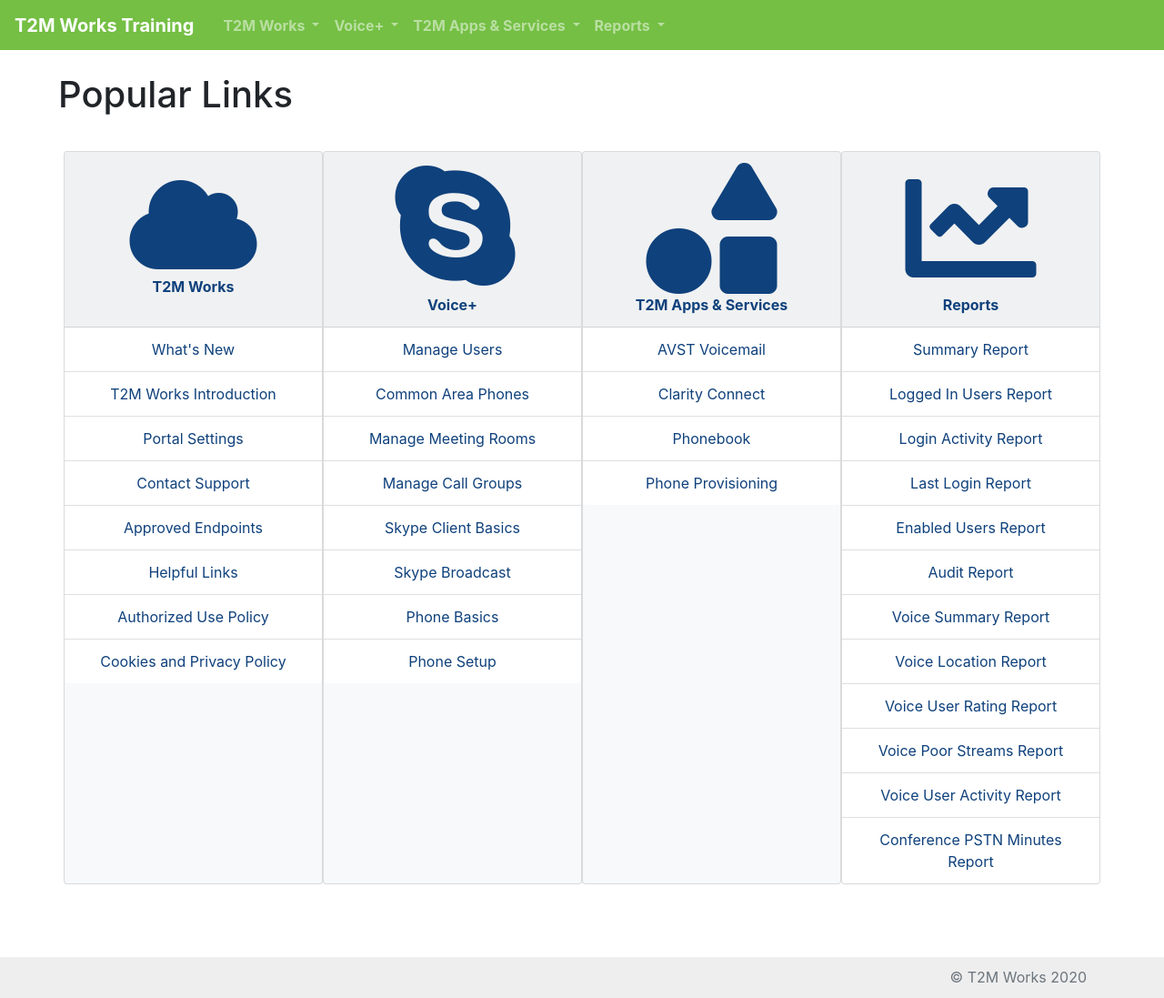
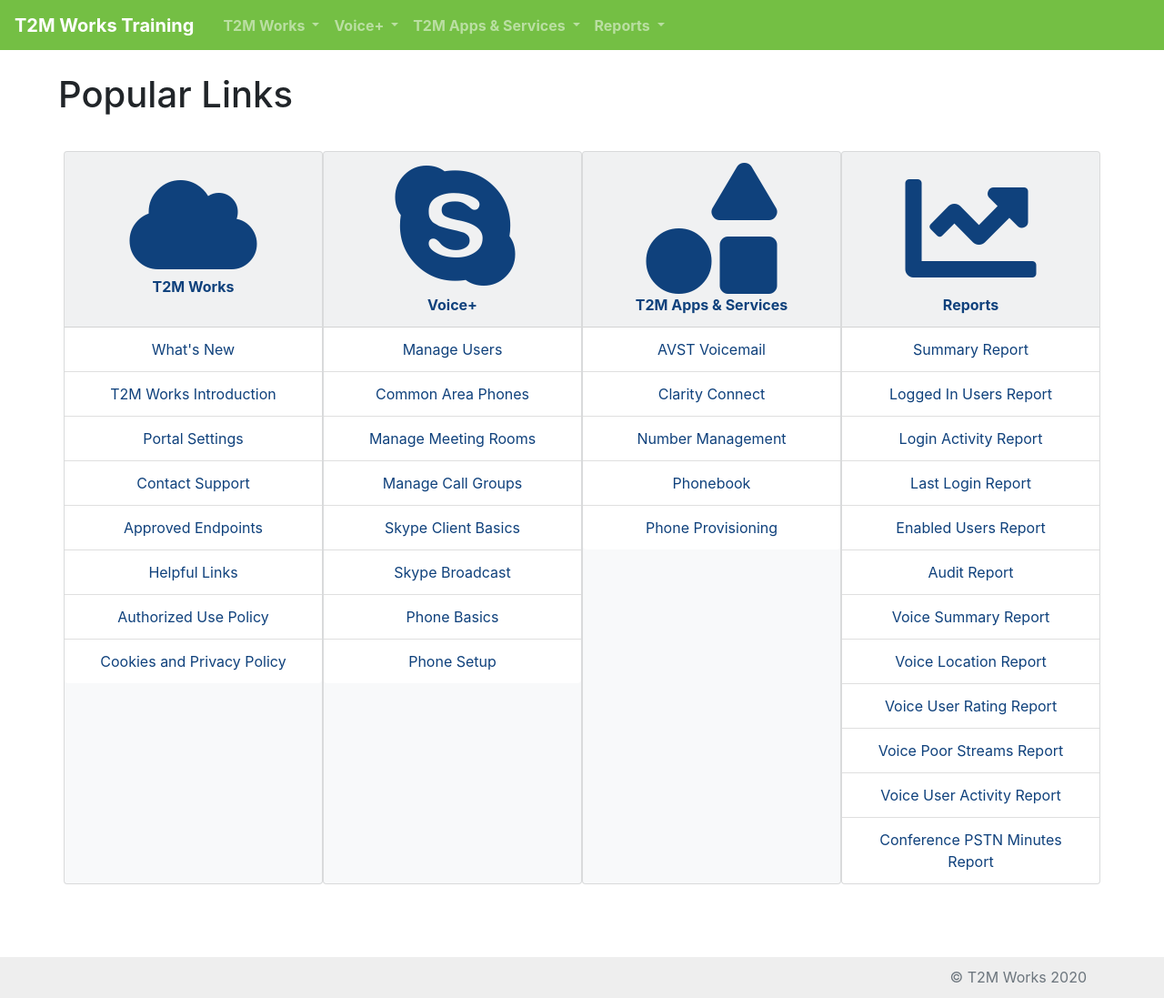
Before and after one commit to t2mdev/docs-vc, a Jekyll site: the page built from index.html, in a window 1280 px wide and 1097 px high. Shown: the whole window at 91% size. Built offline with Jekyll 4.4.1, drawn with Linux system fonts in a browser that asks for light colours.

Commit message:
Update index.html

```diff
--- a/index.html
+++ b/index.html
@@ -69,6 +69,7 @@
                             <ul class="list-group list-group-flush">
                                 <li class="list-group-item"><a href="docs/voicemail.html">AVST Voicemail</a></li>
                                 <li class="list-group-item"><a href="docs/clarity.html">Clarity Connect</a></li>
+                                <li class="list-group-item"><a href="docs/numbers.html">Number Management</a></li>
                                 <li class="list-group-item"><a href="docs/phonebook.html">Phonebook</a></li>
                                 <li class="list-group-item"><a href="docs/provisioning.html">Phone Provisioning</a></li>
                             </ul>
```
